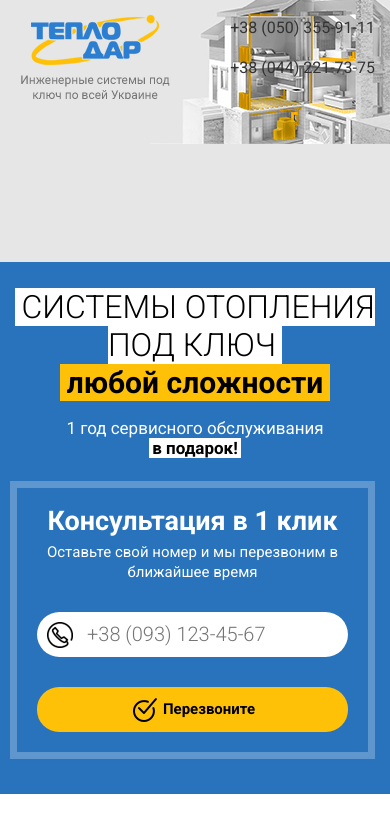
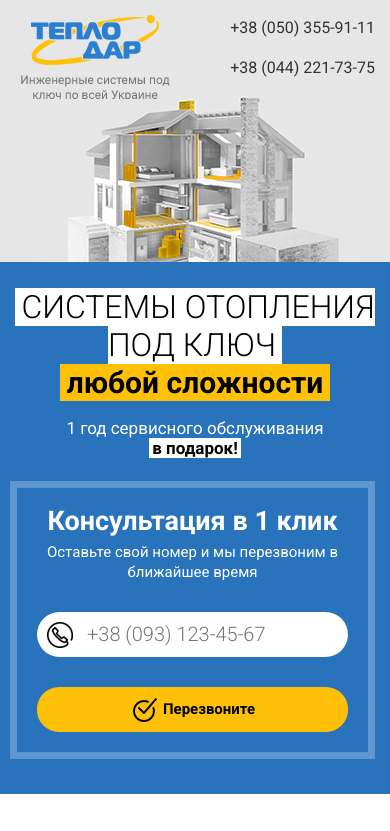
Before and after one commit to pusanukbr/test, a plain HTML site: page index.html in a window 390 px wide. Shown: the top 831 px of the page. Drawn offline with nearby package versions, Linux system fonts and the light colour scheme.

Commit message:
Update main.css

```diff
--- a/css/main.css
+++ b/css/main.css
@@ -2177,6 +2177,10 @@ footer .contacts .bot_text:hover{
     header .left a {
         margin: 15px 0;
     }
+    header .left .content{
+        display: block;
+    }
+
     header .left .content > img {
         display: block;
         margin: -45px auto 0;
```
